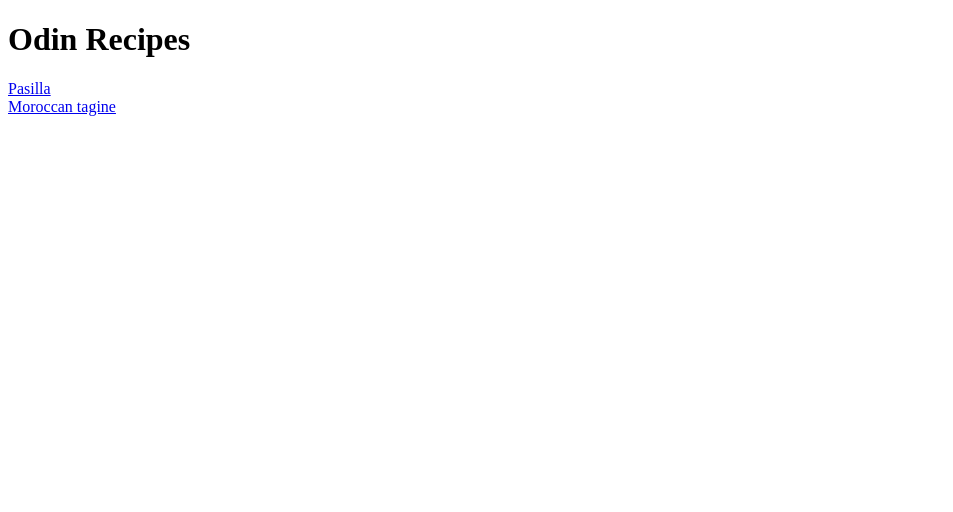
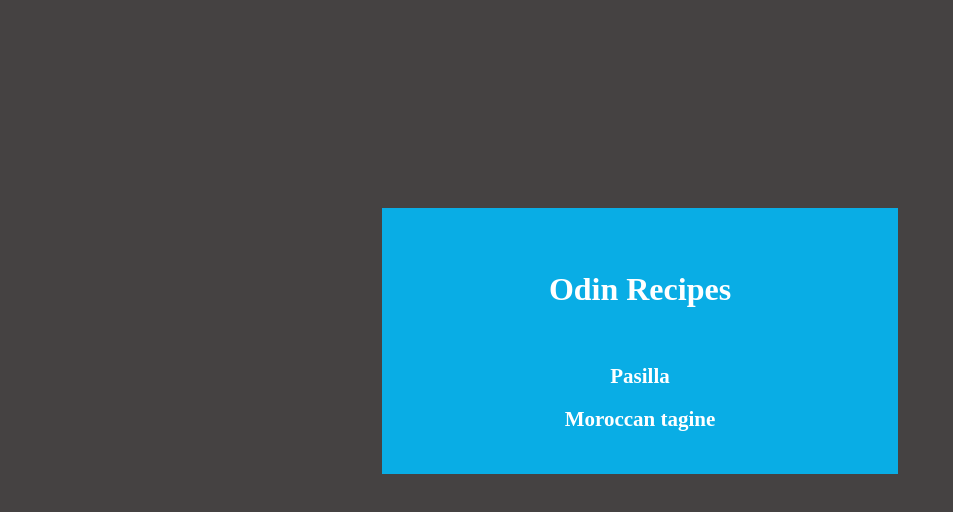
Before and after one commit to abdelhakim54/odin-recipes, a plain HTML site: page index.html in a window 1280 px wide. Shown: the whole page, without its empty margins (0-953 px from the left). Drawn offline with Linux system fonts and the light colour scheme.

Commit message:
style the main page of the website
* modify index.html file by adding link to the css/style.css,

* fixing tag issues (adding div tags and classes)

* add style to the page (color, size, background, ..) and positions
(flexBox)

```diff
--- /dev/null
+++ b/css/style.css
@@ -0,0 +1,45 @@
+a, a:hover {
+    text-decoration: none;
+    text-align: center;
+    font-weight: bold;
+}
+
+a {
+    font-size: 21px;
+    color: white;
+}
+
+a:hover{
+    font-size: 24px;
+    color: bisque;
+}
+
+h1 {
+    color: white;
+    text-align: center;
+}
+
+body,.recipes,body>div {
+    display: flex;
+    flex-direction: column;
+}
+
+body > div {
+    background-color: rgba(0, 191, 255, 0.863);
+    width: 500px;
+    height: 250px;
+    margin: 25vh auto 0;
+    padding: 0.5em;
+    justify-content: space-evenly;
+}
+
+.recipes {
+    justify-content: space-between;
+}
+
+body {
+    background-color: rgb(69, 66, 66) ;
+    justify-content: center;
+    align-items: center;
+
+}
--- a/index.html
+++ b/index.html
@@ -5,14 +5,19 @@
     <meta charset="UTF-8">
     <meta http-equiv="X-UA-Compatible" content="IE=edge">
     <meta name="viewport" content="width=device-width, initial-scale=1.0">
+    <link rel="stylesheet" href="css/style.css">
     <title>Odin Recipes</title>
 </head>
 
 <body>
-    <h1>Odin Recipes</h1>
-    <a href="recipes/pasilla.html">Pasilla</a>
-    <br>
-    <a href="recipes/tajine.html">Moroccan tagine</a>
+    <div>
+        <h1>Odin Recipes</h1>
+        <div class="recipes">
+            <a href="recipes/pasilla.html">Pasilla</a>
+            <br>
+            <a href="recipes/tajine.html">Moroccan tagine</a>
+        </div>
+    </div>
 </body>
 
 </html>
```
